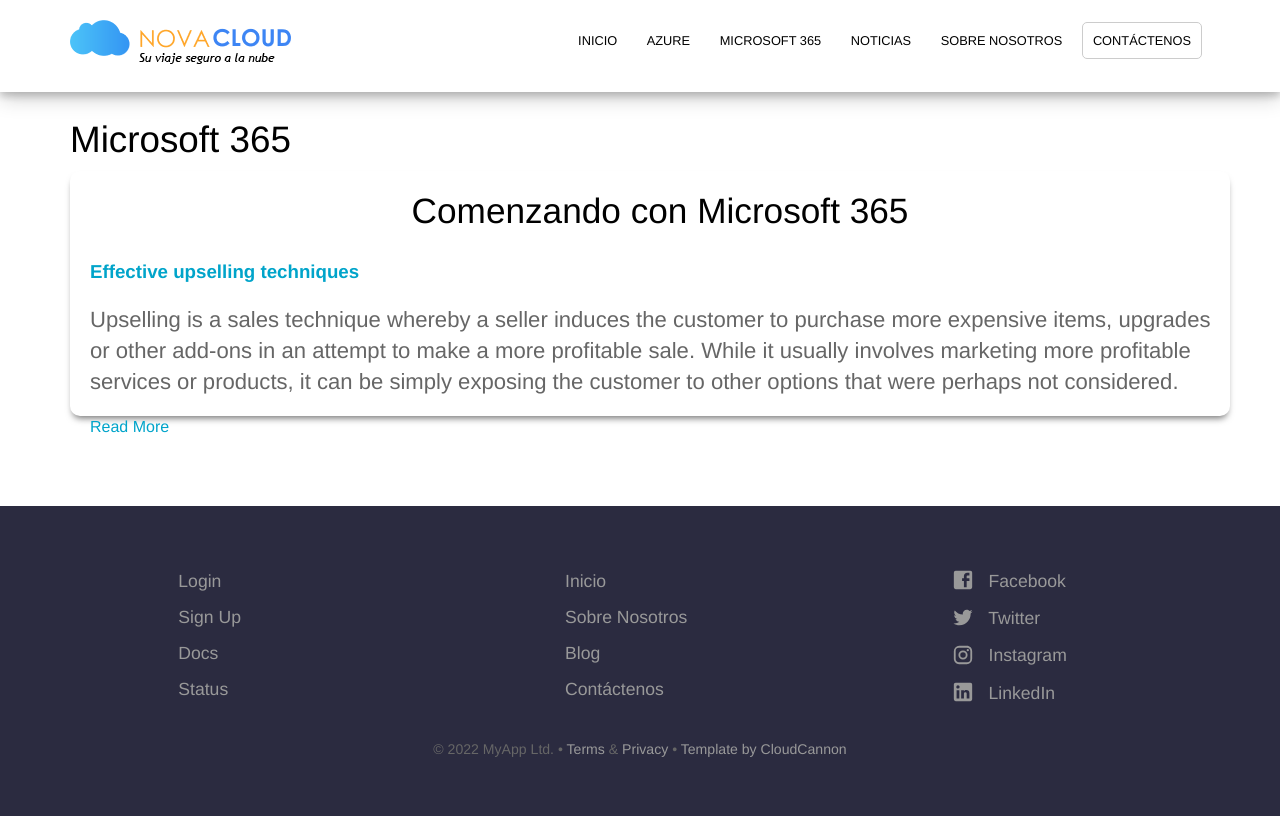
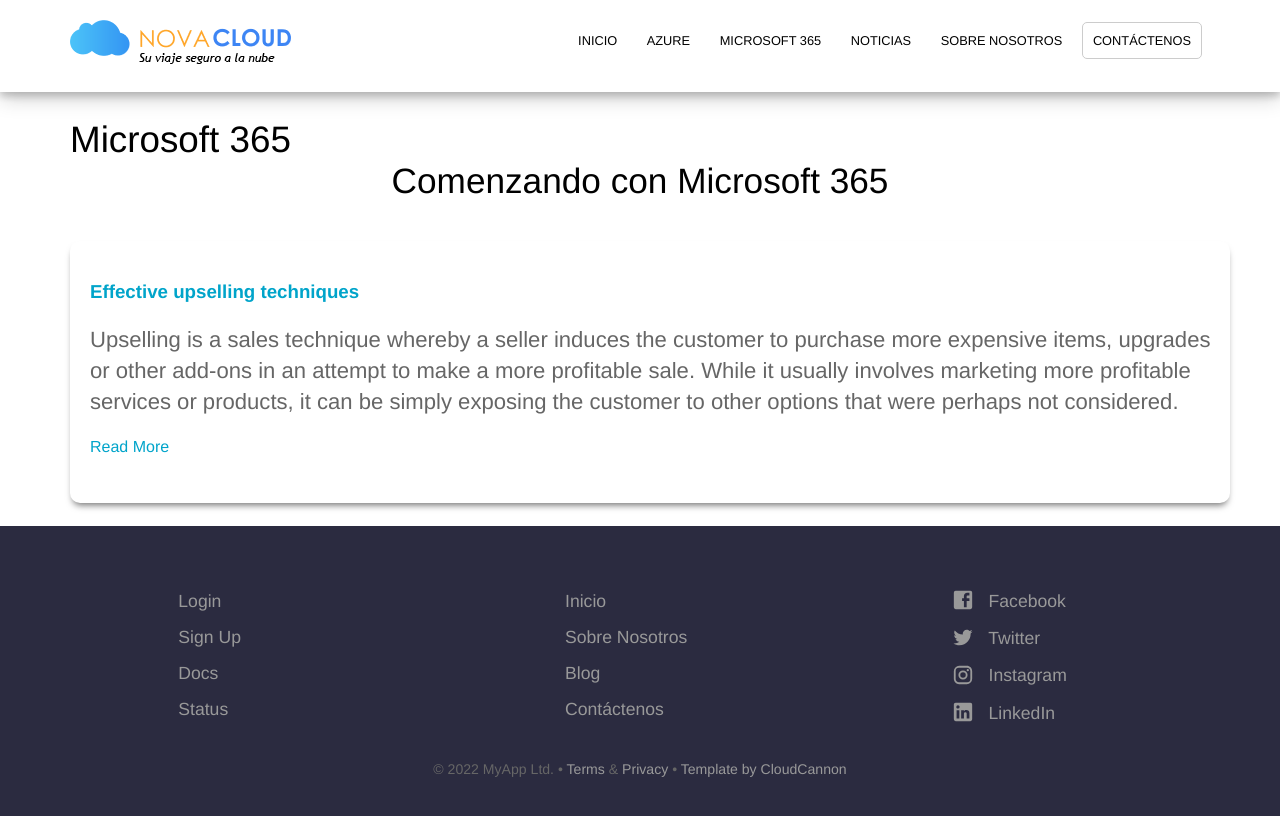
Before and after one commit to nova-cloud/nova-cloud.github.io, a Jekyll site: the page built from m365-primeros-pasos.html, in a window 1280 px wide. Shown: the top 816 px of the page. Built offline with Jekyll 4.4.1, drawn with Linux system fonts in a browser that asks for light colours; a script that is not in the unit is left out.

Commit message:
modificar table helper

```diff
--- a/azure-primeros-pasos.html
+++ b/azure-primeros-pasos.html
@@ -5,7 +5,7 @@ title: Posts about "Azure"
 ---
 <h1>Azure</h1>
 
-<div class="card table-helper">
+<div class="card">
     {% for post in site.categories['azure'] %}
 
     {% if post.tags contains "primeros-pasos" %}
--- a/m365-primeros-pasos.html
+++ b/m365-primeros-pasos.html
@@ -5,13 +5,13 @@ title: Posts about "Microsoft 365"
 ---
 <h1>Microsoft 365</h1>
 
-<div class="card table-helper">
+<div class="card">
     {% for post in site.categories['microsoft-365'] %}
 
     {% if post.tags contains "primeros-pasos" %}
     <h2>Comenzando con Microsoft 365</h2>
 
-    <article class="post">
+    <article class="post table-helper">
         <h3>
             <a href="{{ site.baseurl }}{{ post.url }}">{{ post.title }}</a>
         </h3>
```
